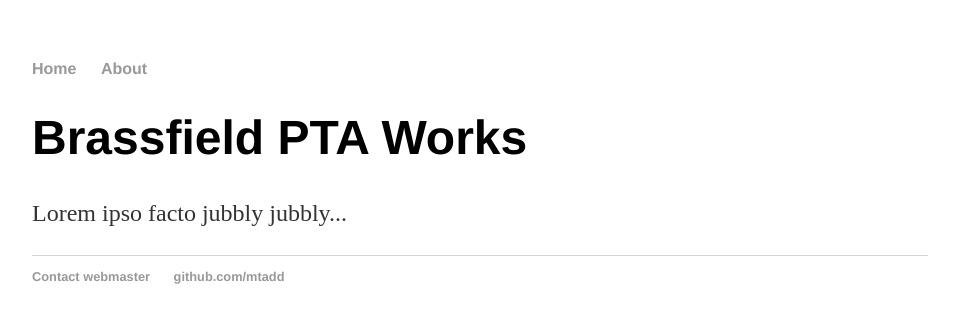
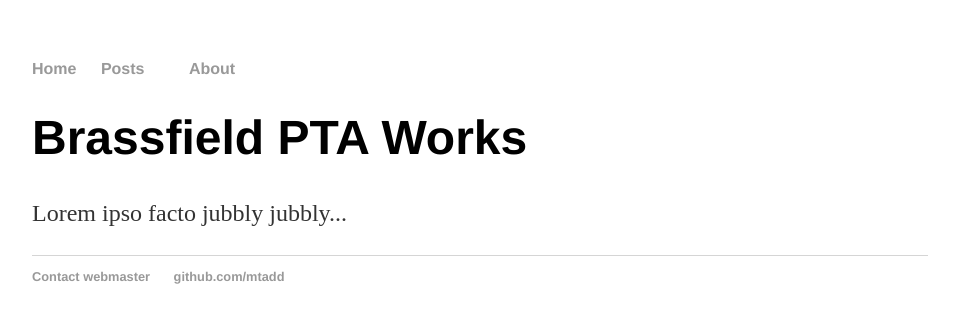
Before and after one commit to mtadd/gopackpta, a Jekyll site: the page built from index.html, in a window 1280 px wide. Shown: the top 323 px of the page, without its empty margins (160-1119 px from the left). Built offline with Jekyll 4.4.1, drawn with Linux system fonts in a browser that asks for light colours.

Commit message:
add posts link to layout

```diff
--- a/_layouts/default.html
+++ b/_layouts/default.html
@@ -9,6 +9,7 @@
         <nav>
         <ul>
             <li><a href="/">Home</a></li>
+            <li><a href="/blog">Posts</a><li>
             <li><a href="/about">About</a></li>
         </ul>
         </nav>
```
